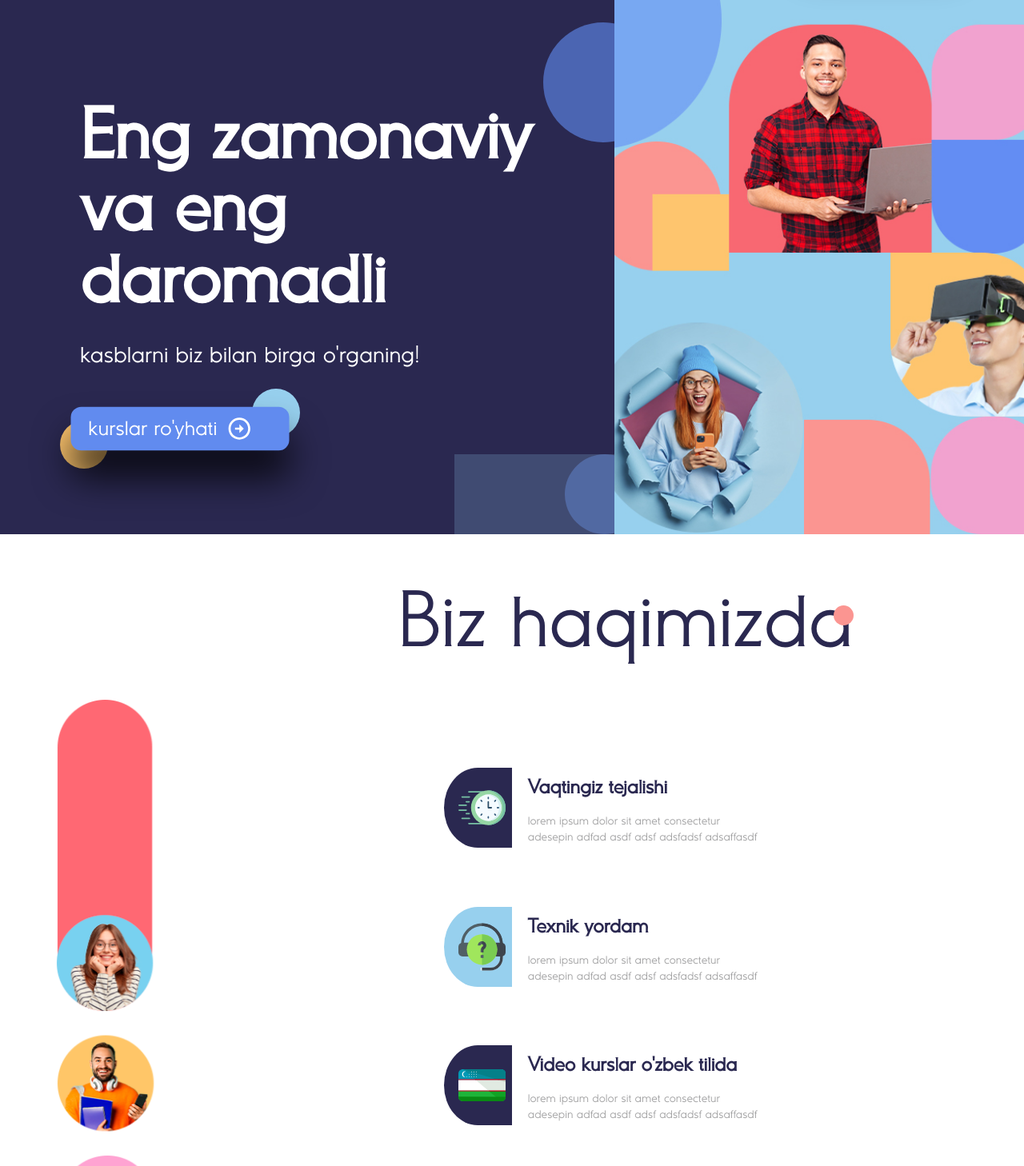
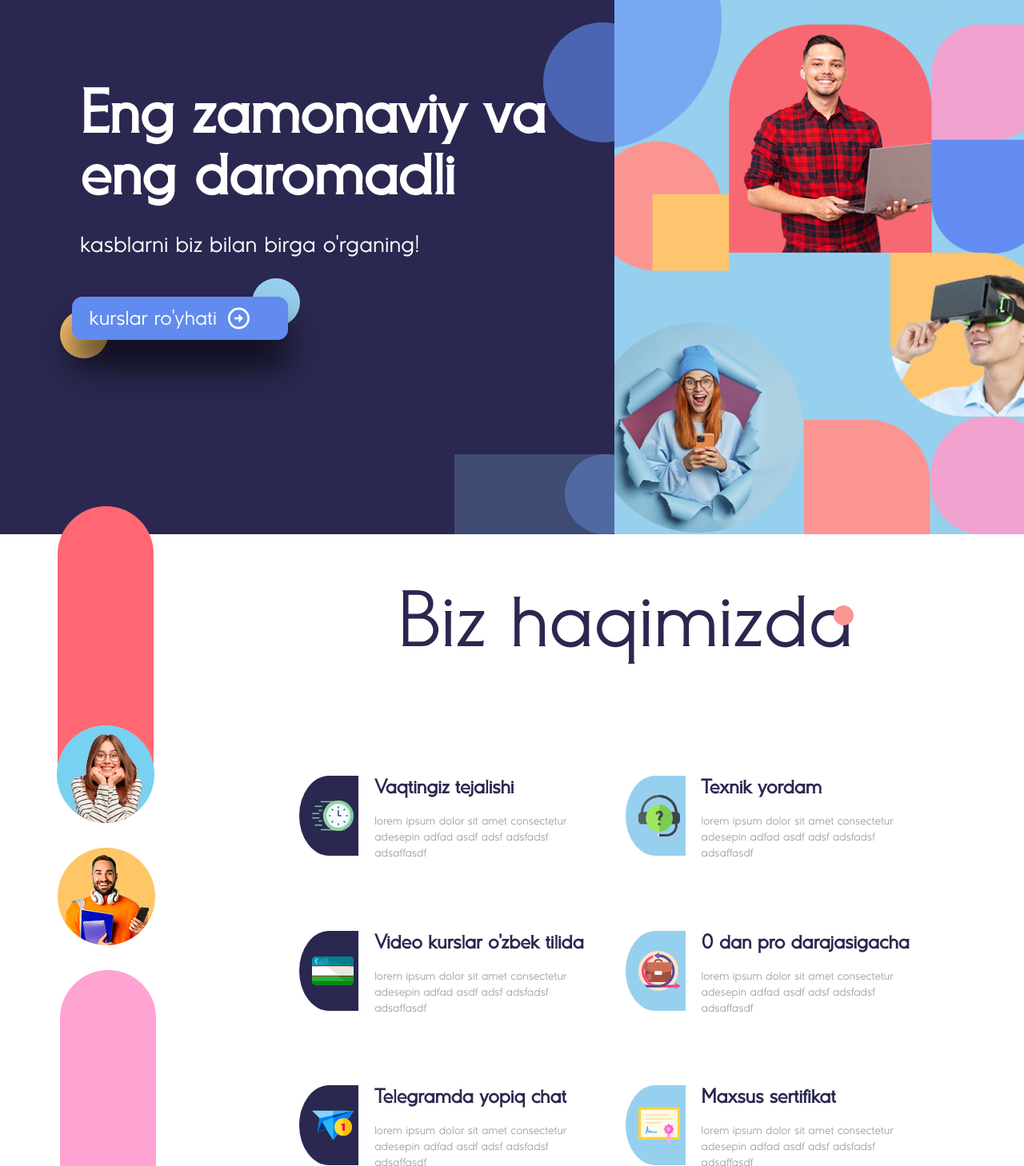
Before and after one commit to xurshedergashboyev/video-lessons, a React (Create React App) app: page / in a window 1280 px wide. Shown: the part 132-1590 px from the top of the page at 80% size. Built offline with nearby package versions, Linux system fonts and the light colour scheme.

Commit message:
responsive

```diff
--- a/src/components/AboutUs/style.js
+++ b/src/components/AboutUs/style.js
@@ -1,33 +1,32 @@
 import styled from 'styled-components';
 
-export const Wrapper = styled.div `
+export const Wrapper = styled.div`
   width: 100%;
   height: 100%;
   background-color: #fff;
 `;
 
-export const Container = styled.div `
+export const Container = styled.div`
   display: flex;
   justify-content: flex-end;
   align-items: center;
   position: relative;
 `;
 
-export const ImageContainer = styled.div `
-  height: 120vh;
+export const ImageContainer = styled.div`
   width: auto;
   z-index: 10;
   position: absolute;
   left: 5%;
 `;
 
-export const Image = styled.img `
+export const Image = styled.img`
   height: 100%;
   width: 100%;
 `;
 
-export const RightContainer = styled.div `
-    display: flex;
+export const RightContainer = styled.div`
+  display: flex;
   flex-direction: column;
   justify-content: center;
   align-items: center;
@@ -35,13 +34,14 @@ export const RightContainer = styled.div `
   margin-right: 50px;
 `;
 
-export const Header = styled.div `
+export const Header = styled.div`
   font-size: 100px;
   color: #2a2850;
   margin-bottom: 100px;
   margin-top: 50px;
   position: relative;
   z-index: 5;
+
   &:before {
     content: '';
     position: absolute;
@@ -55,22 +55,25 @@ export const Header = styled.div `
   }
 `;
 
-export const Facilities = styled.div `
+export const Facilities = styled.div`
   display: flex;
+  justify-content: center;
   flex-wrap: wrap;
-  justify-content: center;
   margin-bottom: 50px;
 `;
 
-export const FacilitiesItem = styled.div `
+export const FacilitiesItem = styled.div`
   width: 45%;
   display: flex;
   align-items: center;
   margin-bottom: 50px;
   margin-right: 50px;
+  @media screen and (max-width: 1430px) {
+    width: 40%;
+  }
 `;
 
-export const FacilitiesItemImage = styled.div `
+export const FacilitiesItemImage = styled.div`
   width: 150px;
   height: 100px;
   border-radius: 50% 0 0 50%;
@@ -81,24 +84,24 @@ export const FacilitiesItemImage = styled.div `
   align-items: center;
 `;
 
-export const FacilitiesItemImg = styled.img `
+export const FacilitiesItemImg = styled.img`
   width: 70%;
   height: 70%;
   margin-left: 10px;
 `;
 
-export const FacilitiesInfo = styled.div `
+export const FacilitiesInfo = styled.div`
   display: flex;
   flex-direction: column;
 `;
 
-export const FacilitiesItemName = styled.h2 `
+export const FacilitiesItemName = styled.h2`
   font-size: 25px;
   color: #2a2850;
   margin-bottom: 0;
 `;
 
-export const FacilitiesItemDesc = styled.p `
+export const FacilitiesItemDesc = styled.p`
   font-size: 15px;
   color: #a5a5a6;
 `;
--- a/src/components/Footer/index.jsx
+++ b/src/components/Footer/index.jsx
@@ -1,4 +1,14 @@
-import {Wrapper, Container, ContactContainer, ContactIcon, ContactItem, ContactInfo, Map, MapContainer} from "./style";
+import {
+    Wrapper,
+    Container,
+    ContactContainer,
+    ContactIcon,
+    ContactItem,
+    ContactInfo,
+    Map,
+    MapContainer,
+    Copywriting
+} from "./style";
 
 import historyLine from '../../assets/icons/history-line.svg';
 import mapLine from '../../assets/icons/map-pin-line.svg';
@@ -6,6 +16,7 @@ import phoneLine from '../../assets/icons/phone-line.svg';
 
 const Footer = () => {
     return (
+        <div>
             <Wrapper>
                 <Container>
                     <ContactContainer>
@@ -35,6 +46,10 @@ const Footer = () => {
                     </MapContainer>
                 </Container>
             </Wrapper>
+            <Copywriting>
+                Made with love by Space21
+            </Copywriting>
+        </div>
     )
 }
 
--- a/src/components/Footer/style.js
+++ b/src/components/Footer/style.js
@@ -46,9 +46,23 @@ export const MapContainer = styled.div `
   justify-content: center;
   width: 650px;
   height: 400px;
+  border-radius: 12px;
 `;
 
 export const Map = styled.iframe`
   width: 100%;
   height: 100%;
+  border-radius: 12px;
 `;
+
+export const Copywriting = styled.div `
+  width: 100%;
+  height: 50px;
+  font-size: 20px;
+  text-align: center;
+  background-color: black;
+  display: flex;
+  justify-content: center;
+  align-items: center;
+  color: #fff;
+`;
--- a/src/components/HeaderCta/style.js
+++ b/src/components/HeaderCta/style.js
@@ -41,13 +41,13 @@ export const LeftContainer = styled.div`
 
 export const CtaContainer = styled.div`
   margin-left: 100px;
-  margin-top: 150px;
+  margin-top: 10vw;
   width: 80%;
   line-height: 1;
 `;
 
 export const CtaHeader = styled.h1`
-  font-size: 90px;
+  font-size: 6vw;
   color: #fff;
   margin-bottom: 10px;
   line-height: 1;
--- a/src/containers/CoursesList/index.jsx
+++ b/src/containers/CoursesList/index.jsx
@@ -2,7 +2,7 @@ import {Wrapper, FirstCircle, SecondCircle, ThirdCircle} from "./style";
 import OurCourses from "../../components/OurCourses";
 import CoursesCategory from "../../components/CoursesCategory";
 import {RightLongImage} from "../../components/OurCourses/style";
-import rightImage from '../../assets/images/Layer 9 copy.png'
+import rightImage from '../../assets/images/web01.png'
 import FormSection from "../../components/FormSection";
 
 
```
Also changed, not shown: src/assets/images/web01.png (added). Lines whose indentation alone changed are shown as unchanged.
